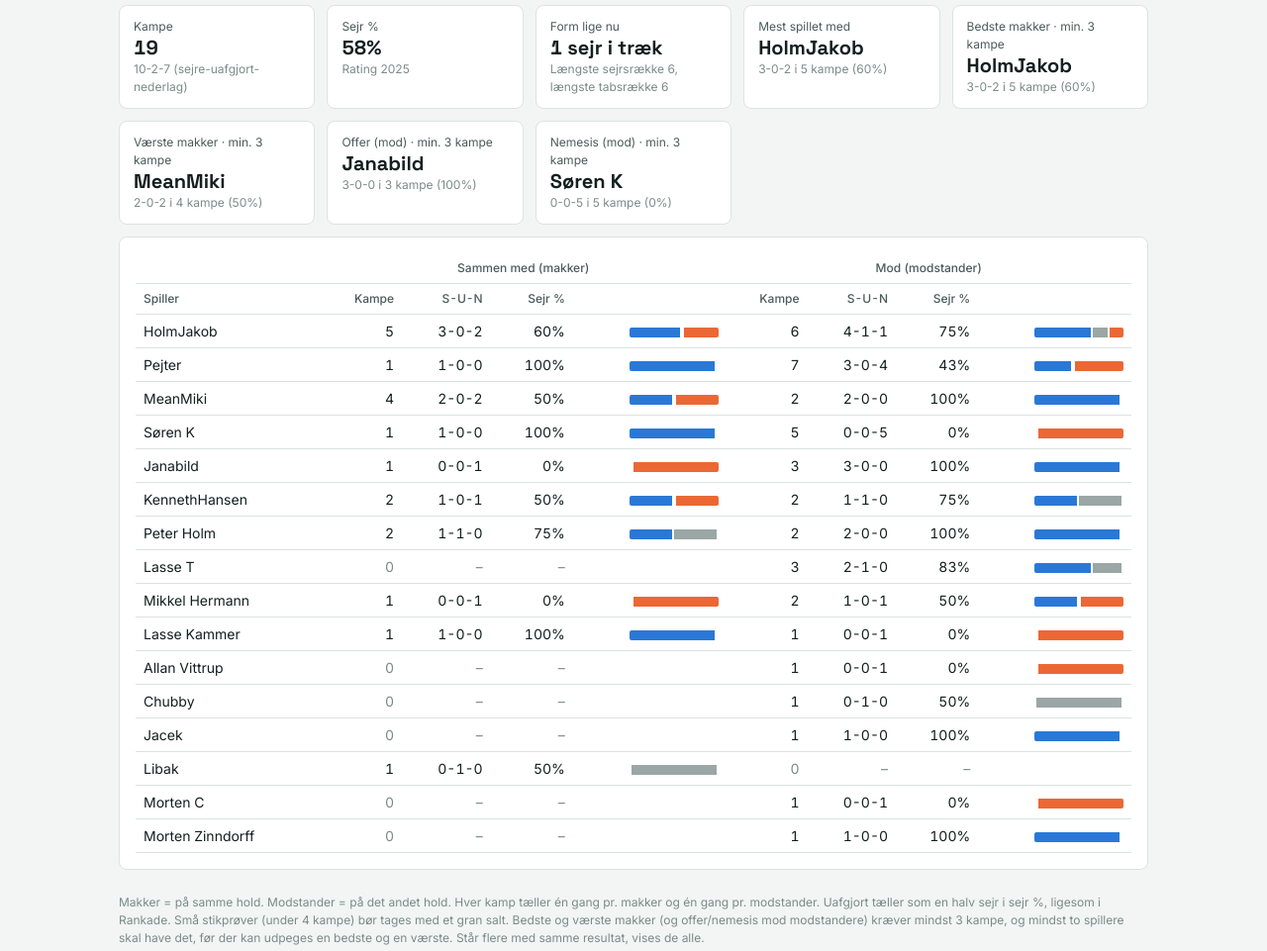
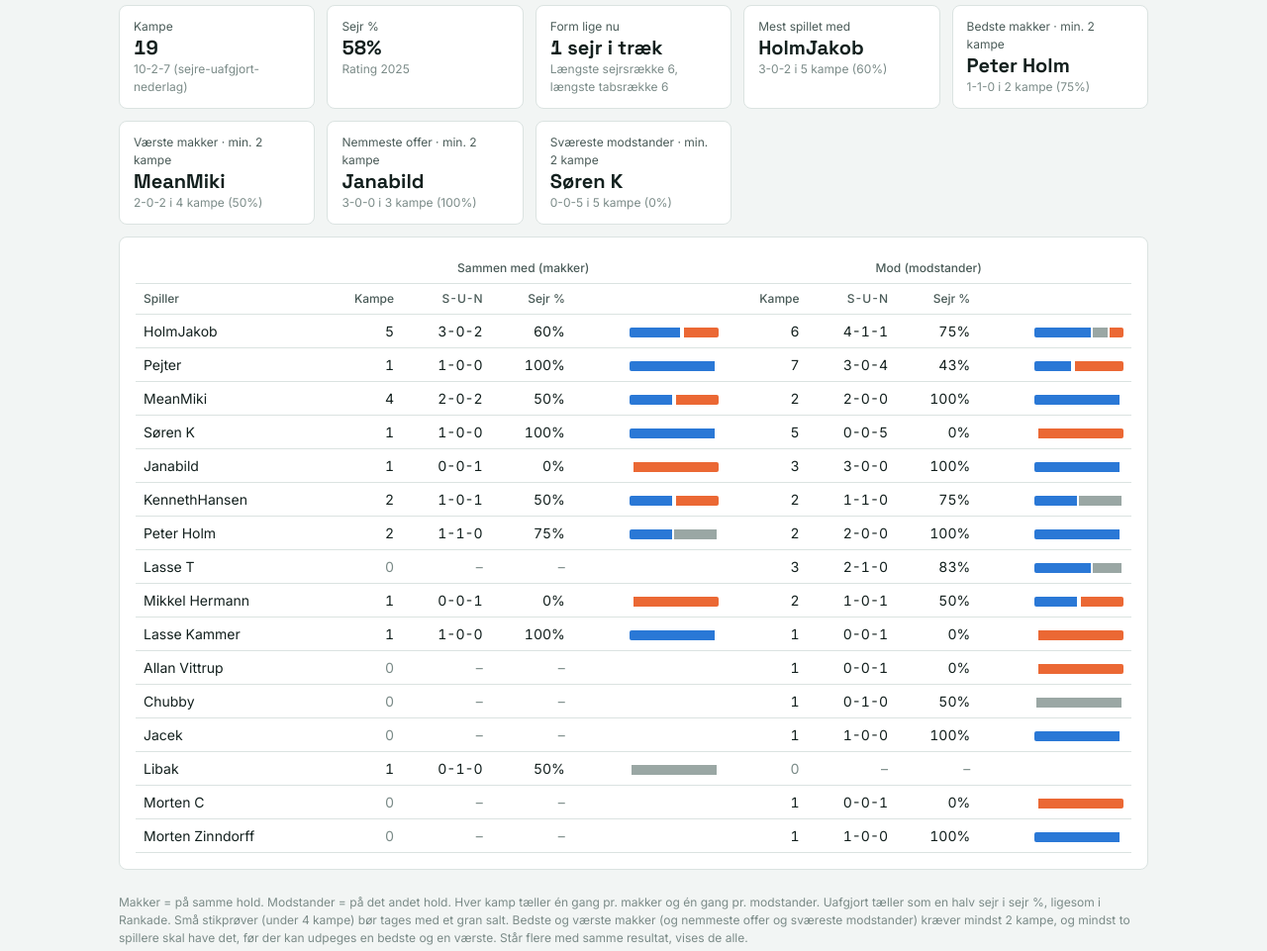
Before and after one commit to reinewald/padel-stats, a plain HTML site: page index.html in a window 1280 px wide. Shown: the part 160-1121 px from the top of the page at 99% size. Drawn offline with Linux system fonts and the light colour scheme.

Commit message:
Add files via upload

```diff
--- a/index.html
+++ b/index.html
@@ -93,7 +93,7 @@ ol.rank .n{font-variant-numeric:tabular-nums;color:var(--ink2);white-space:nowra
     </div>
     <div class="tiles" id="tiles"></div>
     <div class="card scroll" id="mine"></div>
-    <p class="note">Makker = på samme hold. Modstander = på det andet hold. Hver kamp tæller én gang pr. makker og én gang pr. modstander. Uafgjort tæller som en halv sejr i sejr %, ligesom i Rankade. Små stikprøver (under 4 kampe) bør tages med et gran salt. Bedste og værste makker (og offer/nemesis mod modstandere) kræver mindst 3 kampe, og mindst to spillere skal have det, før der kan udpeges en bedste og en værste. Står flere med samme resultat, vises de alle.</p>
+    <p class="note">Makker = på samme hold. Modstander = på det andet hold. Hver kamp tæller én gang pr. makker og én gang pr. modstander. Uafgjort tæller som en halv sejr i sejr %, ligesom i Rankade. Små stikprøver (under 4 kampe) bør tages med et gran salt. Bedste og værste makker (og nemmeste offer og sværeste modstander) kræver mindst 2 kampe, og mindst to spillere skal have det, før der kan udpeges en bedste og en værste. Står flere med samme resultat, vises de alle.</p>
   </section>
 
   <section>
@@ -169,7 +169,7 @@ function tile(k,v,s){return `<div class="tile"><div class="k">${k}</div><div cla
 function renderMine(){
   const r=pl[me],s=streak[me];
   const others=[...P.keys()].filter(i=>i!==me);
-  const MIN=3;
+  const MIN=2;
   const qual=src=>others.filter(i=>src[me][i].p>=MIN);
   const pick=(src,asc)=>{
     const c=qual(src);
@@ -196,10 +196,10 @@ function renderMine(){
     tile('Sejr %',fp(pct(r)),`Rating ${RATING[P[me]]}`),
     tile('Form lige nu',cur,`Længste sejrsrække ${s.bw}, længste tabsrække ${s.bl}`),
     tile('Mest spillet med',...t1(mostT)),
-    tile('Bedste makker · min. 3 kampe',...t(bp,tog)),
-    tile('Værste makker · min. 3 kampe',...t(wp,tog)),
-    tile('Offer (mod) · min. 3 kampe',...t(bv,vs)),
-    tile('Nemesis (mod) · min. 3 kampe',...t(wv,vs)),
+    tile('Bedste makker · min. 2 kampe',...t(bp,tog)),
+    tile('Værste makker · min. 2 kampe',...t(wp,tog)),
+    tile('Nemmeste offer · min. 2 kampe',...t(bv,vs)),
+    tile('Sværeste modstander · min. 2 kampe',...t(wv,vs)),
   ].join('');
   const rows=others.filter(i=>tog[me][i].p+vs[me][i].p>0).sort((a,b)=>(tog[me][b].p+vs[me][b].p)-(tog[me][a].p+vs[me][a].p)||P[a].localeCompare(P[b]));
   const cell=(r)=>r.p?`<td>${r.p}</td><td>${rec(r)}</td><td>${fp(pct(r))}</td><td>${bar(r)}</td>`:`<td class="dim">0</td><td class="dim">–</td><td class="dim">–</td><td></td>`;
```
